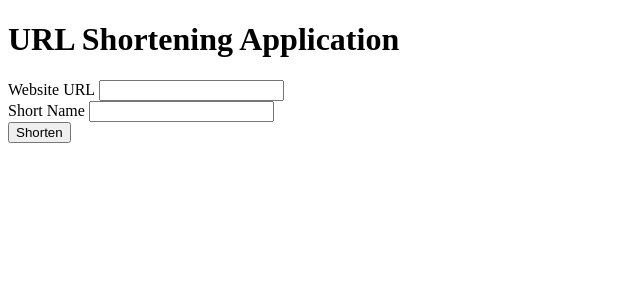
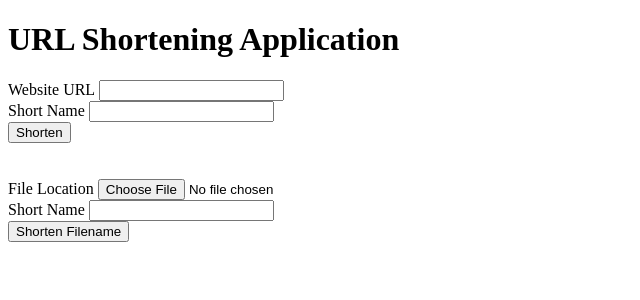
Before and after one commit to GeneAr1/url-short, a Flask app: page / in a window 1280 px wide. Shown: the top 300 px of the page, without its empty margins (0-640 px from the left). Run offline with Flask 2, Linux system fonts and the light colour scheme.

Commit message:
Ver: 1.21 added redirect to url
1. added redirect logic to app for display website when shortname used,

```diff
--- a/app.py
+++ b/app.py
@@ -11,13 +11,11 @@ app.secret_key = 'test'       #secret key to secure messaging from system to use
 ##############################################
 
 ## Home route
-
 @app.route('/')
 def home():
     return render_template('home.html')
 
 ## your_url route
-
 @app.route('/your-url', methods=['GET', 'POST'])
 def your_url():
     if request.method == 'POST':
@@ -42,3 +40,14 @@ def your_url():
         return render_template('your_url.html', code=request.form['code'], url=request.form['url'])
     else:
         return redirect(url_for('home'))    #redirect to home using url_for if a arrived by GET
+
+# Variable Route to return websites and files
+
+@app.route('/<string:code>')
+def redirect_to_site(code):
+    if os.path.exists('urls.json'):
+        with open('urls.json') as urls_file:
+            urls = json.load(urls_file)
+            if code in urls.keys():
+                if 'url' in urls[code].keys():
+                    return redirect(urls[code]['url'])
--- a/templates/home.html
+++ b/templates/home.html
@@ -28,5 +28,23 @@
 
       </form>
     </div>
+
+    <!-- File Form  -->
+    <br><br>
+
+    <div>
+
+      <form action="your-url" method="POST" enctype="multipart/form-data">
+        <label for="file">File Location</label>
+        <input type="file" name="file" value="" required /> <br />
+
+        <label for="code">Short Name</label>
+        <input type="text" name="code" value="" required /><br />
+
+        <input type="submit" name="" value="Shorten Filename" />
+      </form>
+
+    </div>
+
   </body>
 </html>
--- a/urls.json
+++ b/urls.json
@@ -1 +1 @@
-{"gug": {"url": "http://google.com"}, "comc": {"url": "http://comcast.com"}, "linkd": {"url": "http://linkedin.com"}, "att": {"url": "http://att.com"}}
+{"gug": {"url": "http://google.com"}, "comc": {"url": "http://comcast.com"}, "linkd": {"url": "http://linkedin.com"}, "att": {"url": "http://att.com"}, "mygoog": {"url": "http://google.com"}}
```
